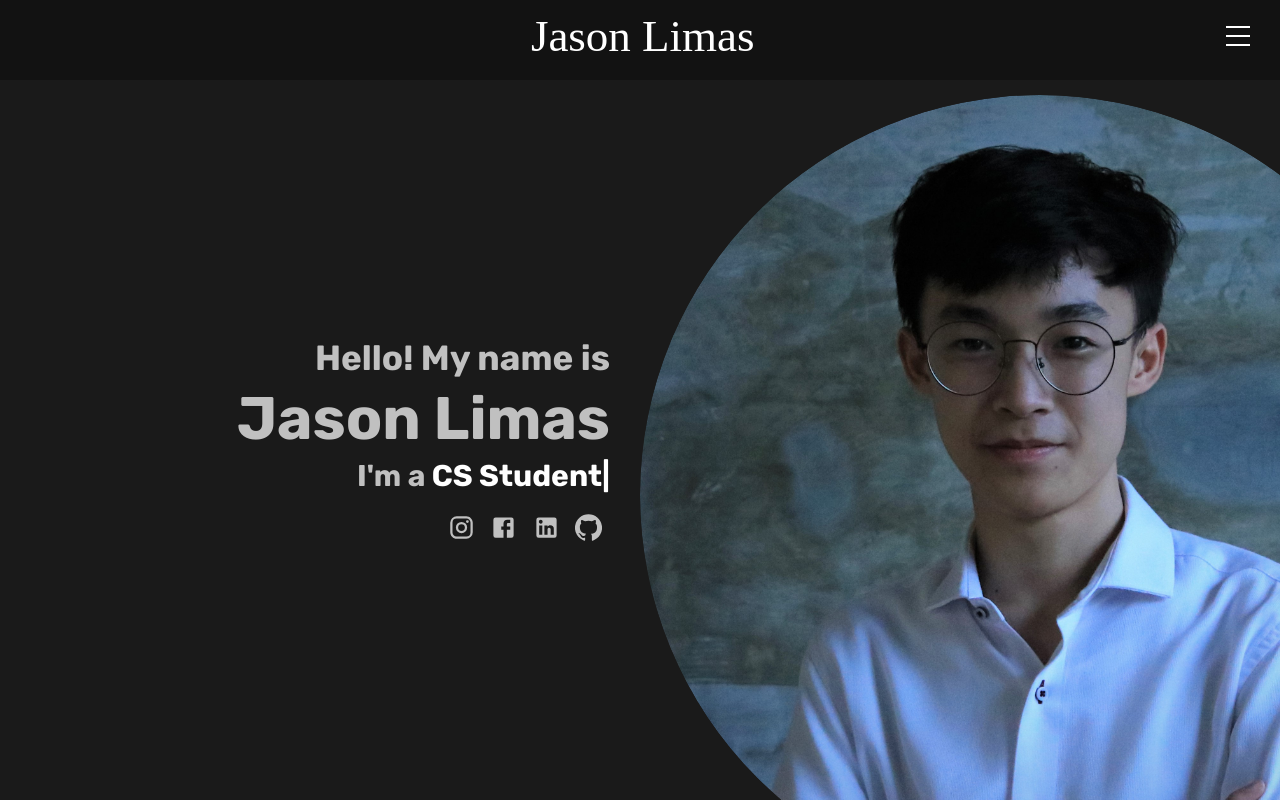
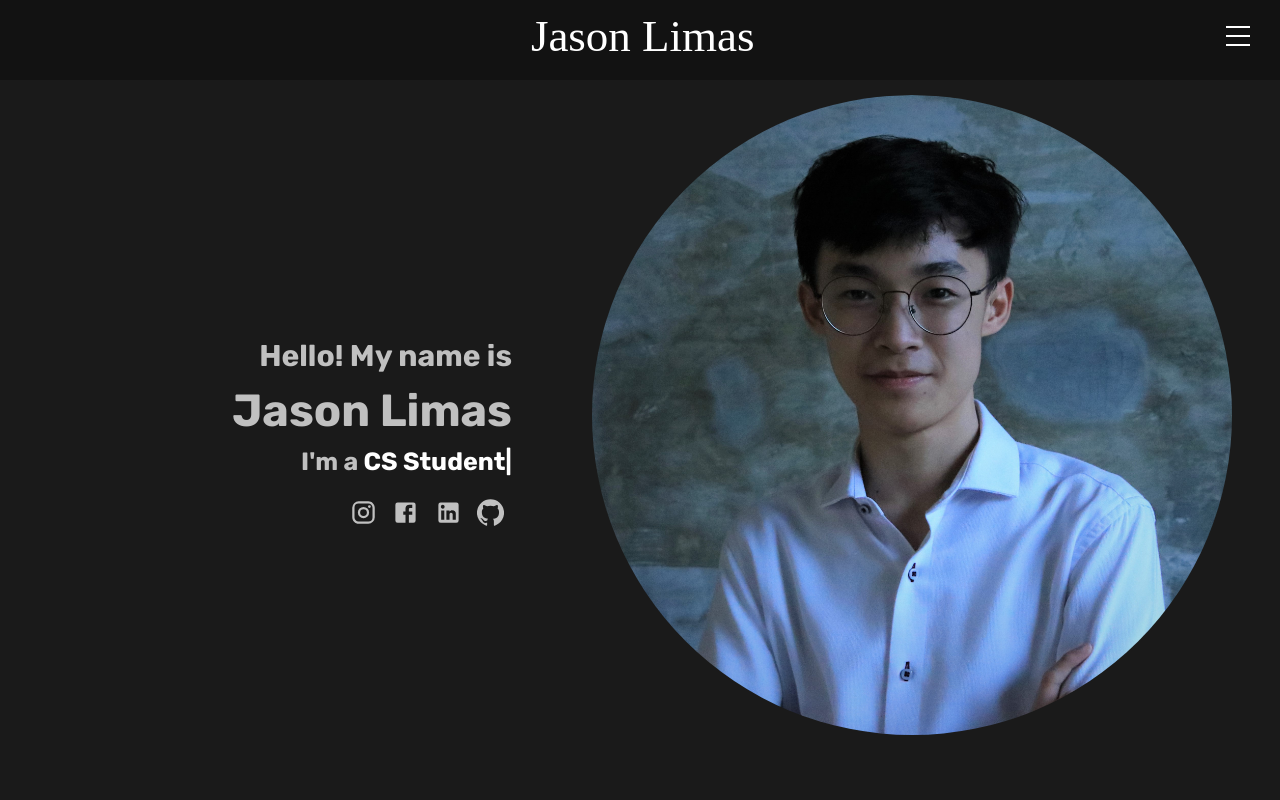
Before and after one commit to jasonlimas/-jasonlimas-web-frontend, a React (Create React App) app: page / in a window 1280 px wide. Built offline with nearby package versions, Linux system fonts and the light colour scheme; a web font is replaced by a local one.

Commit message:
Make intro section responsive to tablet screens

```diff
--- a/src/components/about/about.scss
+++ b/src/components/about/about.scss
@@ -57,7 +57,7 @@
     }
 
     .pDesc {
-        width: 70%;
+        width: 50%;
         font-size: 15px;
         line-height: 1.6;
         text-align: justify;
--- a/src/components/intro/intro.scss
+++ b/src/components/intro/intro.scss
@@ -26,6 +26,11 @@
                     font-size: 40px;
                     margin: 5px 0 5px 0;
                 }
+
+                @include tablet {
+                    font-size: 45px;
+                    margin: 5px 0 5px 0;
+                }
             }
 
             h2 {
@@ -34,6 +39,11 @@
 
                 @include mobile {
                     font-size: 27px;
+                    margin: 5px 0 5px 0;
+                }
+
+                @include tablet {
+                    font-size: 30px;
                     margin: 5px 0 5px 0;
                 }
             }
@@ -65,6 +75,11 @@
                     font-size: 20px;
                     margin: 5px 0 5px 0;
                 }
+
+                @include tablet {
+                    font-size: 25px;
+                    margin: 5px 0 5px 0;
+                }
             }
 
             @include mobile {
@@ -74,6 +89,10 @@
         }
 
         @include mobile {
+            flex: 0.4;
+        }
+
+        @include tablet {
             flex: 0.4;
         }
     }
@@ -99,10 +118,18 @@
                 @include mobile {
                     height: 44%;
                 }
+
+                @include tablet {
+                    height: 80%;
+                }
             }
         }
 
         @include mobile {
+            flex: 0.6;
+        }
+
+        @include tablet {
             flex: 0.6;
         }
     }
--- a/src/components/intro/links.scss
+++ b/src/components/intro/links.scss
@@ -16,7 +16,7 @@
 
             &:hover {
                 color: white;
-                transform: scale(1.2);
+                transform: scale(1.05);
             }
         }
     }
@@ -24,4 +24,8 @@
     @include mobile {
         margin: 18px 0;
     }
+
+    @include tablet {
+        margin: 18px 0;
+    }
 }
```
